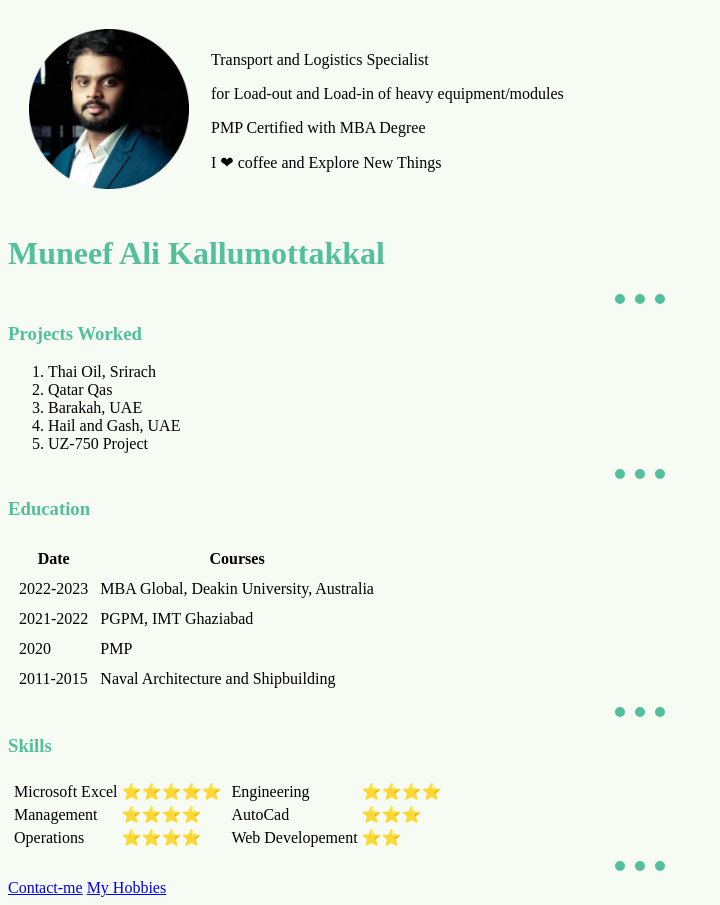
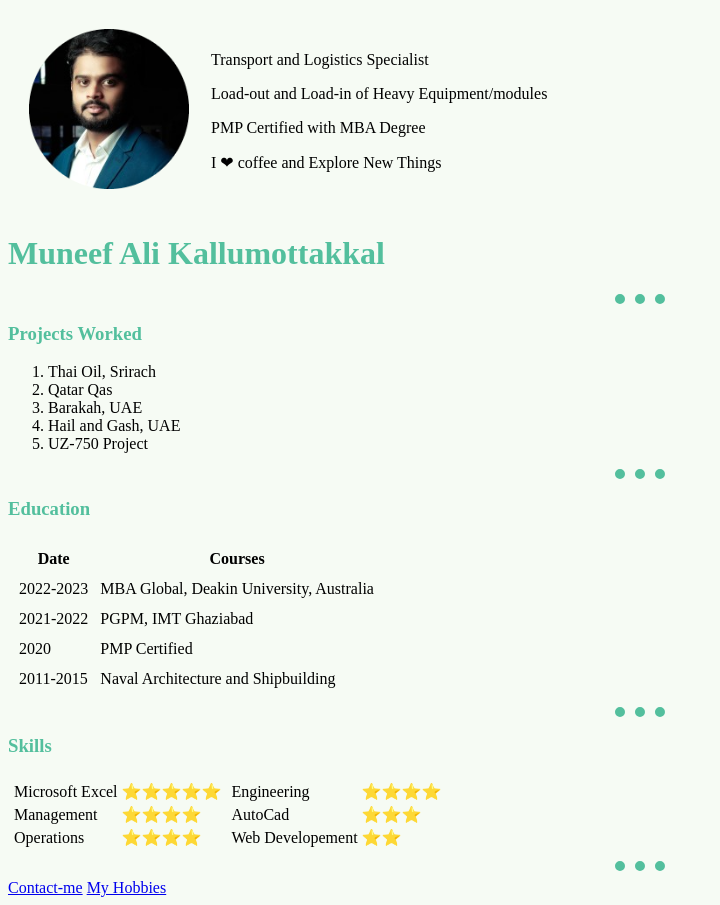
Before and after one commit to muneefali/CV, a plain HTML site: page index.html in a window 1280 px wide. Shown: the whole page, without its empty margins (0-720 px from the left). Drawn offline with Linux system fonts and the light colour scheme.

Commit message:
Update index.html

```diff
--- a/index.html
+++ b/index.html
@@ -36,7 +36,7 @@
       <td><img src="Muneef.png" alt="Muneef's Profile Picture"></td>
       <td><emp>
         <p>Transport and Logistics Specialist</p>
-        <p>for Load-out and Load-in of heavy equipment/modules</p>
+        <p>Load-out and Load-in of Heavy Equipment/modules</p>
         <p>PMP Certified with MBA Degree</p>
         <p>I ❤ coffee and Explore New Things</p></emp>
       </td>
@@ -72,7 +72,7 @@
     </tr>
     <tr>
       <td>2020</td>
-      <td>PMP </td>
+      <td>PMP Certified</td>
     </tr>
     <tr>
       <td>2011-2015</td>
```
